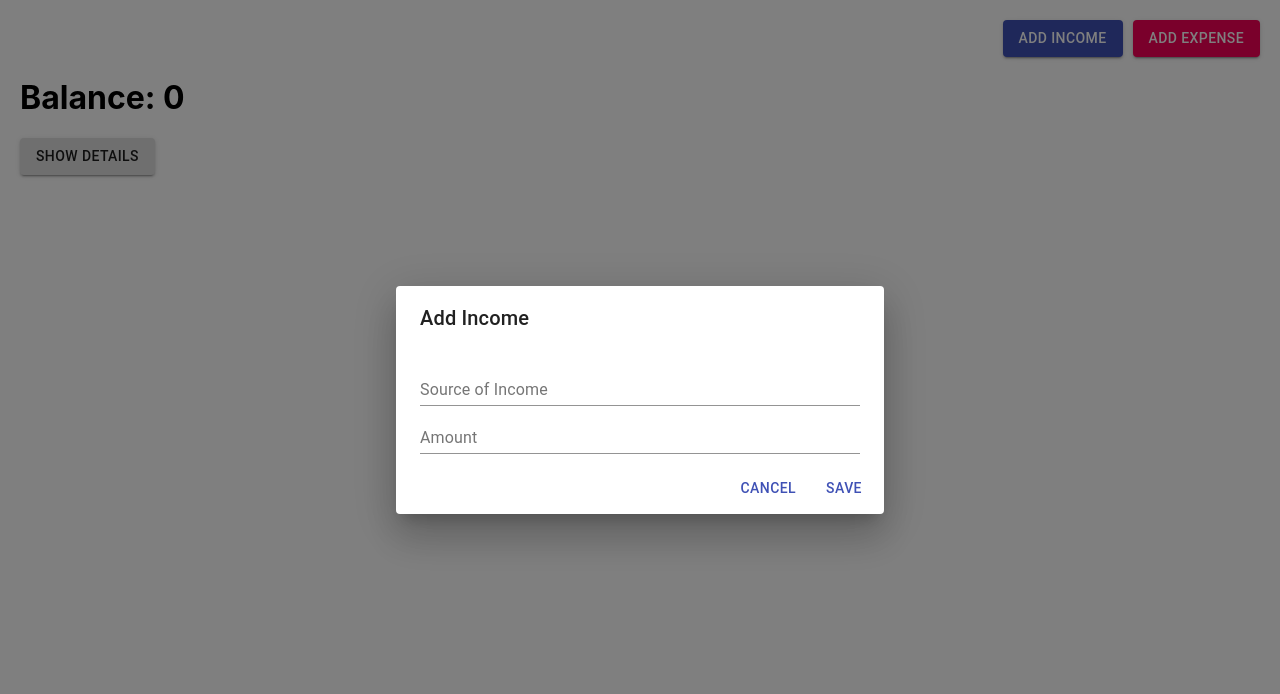
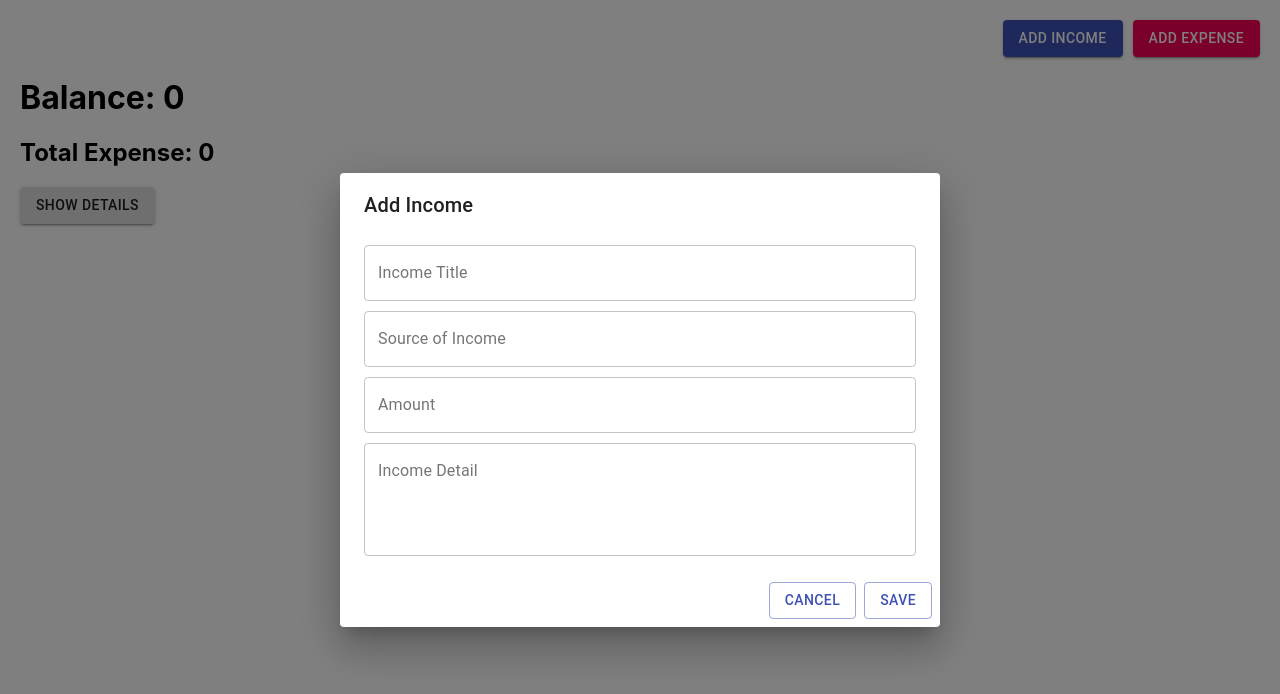
Before and after one commit to arslan-sami/react-learning, a React (Create React App) app in the folder ecomerceapp/: page / in a window 1280 px wide. Both pictures are taken after a click on the button "ADD INCOME". Shown: the top 694 px of the page. Built offline with nearby package versions, Linux system fonts and the light colour scheme.

Commit message:
changes into design

```diff
--- a/ecomerceapp/src/App.js
+++ b/ecomerceapp/src/App.js
@@ -1,5 +1,5 @@
 import React, { useState } from 'react';
-import { Button, Dialog, DialogActions, DialogContent, DialogTitle, TextField } from '@material-ui/core';
+import { Button, Dialog, DialogActions, DialogContent, DialogTitle, TextField, Select, MenuItem, FormControl, InputLabel, Grid } from '@material-ui/core';
 
 function App() {
   const [totalIncome, setTotalIncome] = useState(0);
@@ -9,12 +9,16 @@ function App() {
   const [openExpenseDialog, setOpenExpenseDialog] = useState(false);
   const [incomeSource, setIncomeSource] = useState('');
   const [incomeAmount, setIncomeAmount] = useState('');
+  const [incomeTitle, setIncomeTitle] = useState('');
+  const [incomeDetail, setIncomeDetail] = useState('');
   const [expenseTitle, setExpenseTitle] = useState('');
   const [expenseAmount, setExpenseAmount] = useState('');
-  const [expensePerson, setExpensePerson] = useState('');
+  const [expenseType, setExpenseType] = useState('');
+  const [additionalExpenseType, setAdditionalExpenseType] = useState('');
   const [showDetails, setShowDetails] = useState(false);
   const [incomeDetails, setIncomeDetails] = useState([]);
   const [expenseDetails, setExpenseDetails] = useState([]);
+  const [expenseTypeOptions, setExpenseTypeOptions] = useState(['Utility Bills', 'Shopping', 'Foods']);
 
   const handleAddIncome = () => {
     setOpenIncomeDialog(true);
@@ -32,6 +36,14 @@ function App() {
     setIncomeAmount(event.target.value);
   };
 
+  const handleIncomeTitleChange = (event) => {
+    setIncomeTitle(event.target.value);
+  };
+
+  const handleIncomeDetailChange = (event) => {
+    setIncomeDetail(event.target.value);
+  };
+
   const handleExpenseTitleChange = (event) => {
     setExpenseTitle(event.target.value);
   };
@@ -40,8 +52,12 @@ function App() {
     setExpenseAmount(event.target.value);
   };
 
-  const handleExpensePersonChange = (event) => {
-    setExpensePerson(event.target.value);
+  const handleExpenseTypeChange = (event) => {
+    setExpenseType(event.target.value);
+  };
+
+  const handleAdditionalExpenseTypeChange = (event) => {
+    setAdditionalExpenseType(event.target.value);
   };
 
   const handleSaveIncome = () => {
@@ -49,10 +65,12 @@ function App() {
     const currentTime = new Date().toLocaleString();
     setTotalIncome(totalIncome + amount);
     setBalance(balance + amount);
-    setIncomeDetails([...incomeDetails, { source: incomeSource, amount: incomeAmount, time: currentTime }]);
+    setIncomeDetails([...incomeDetails, { source: incomeSource, title: incomeTitle, amount: incomeAmount, detail: incomeDetail, time: currentTime }]);
     setOpenIncomeDialog(false);
     setIncomeSource('');
     setIncomeAmount('');
+    setIncomeTitle('');
+    setIncomeDetail('');
   };
 
   const handleSaveExpense = () => {
@@ -60,11 +78,11 @@ function App() {
     const currentTime = new Date().toLocaleString();
     setTotalExpense(totalExpense + amount);
     setBalance(balance - amount);
-    setExpenseDetails([...expenseDetails, { title: expenseTitle, amount: expenseAmount, person: expensePerson, time: currentTime }]);
+    setExpenseDetails([...expenseDetails, { title: expenseTitle, amount: expenseAmount, type: expenseType, time: currentTime }]);
     setOpenExpenseDialog(false);
     setExpenseTitle('');
     setExpenseAmount('');
-    setExpensePerson('');
+    setExpenseType('');
   };
 
   const handleShowDetails = () => {
@@ -75,6 +93,14 @@ function App() {
     setShowDetails(false);
   };
 
+  const handleAddMoreType = () => {
+    if (additionalExpenseType.trim() !== '') {
+      setExpenseTypeOptions([...expenseTypeOptions, additionalExpenseType]);
+      setAdditionalExpenseType('');
+    }
+  };
+
+
   return (
     <div style={{ margin: '20px' }}>
       <div style={{ display: 'flex', justifyContent: 'flex-end', marginBottom: '20px' }}>
@@ -82,79 +108,120 @@ function App() {
         <Button variant="contained" color="secondary" onClick={handleAddExpense} style={{ marginLeft: '10px' }}>Add Expense</Button>
       </div>
       <h1>Balance: {balance}</h1>
+      <h2>Total Expense: {totalExpense}</h2>
       <Button variant="contained" color="default" onClick={handleShowDetails}>Show Details</Button>
-
-      {/* Income Dialog */}
       <Dialog open={openIncomeDialog} onClose={() => setOpenIncomeDialog(false)}>
         <DialogTitle>Add Income</DialogTitle>
         <DialogContent>
           <TextField
+            label="Income Title"
+            variant="outlined"
+            style={{ marginBottom: '10px' }}
+            fullWidth
+            value={incomeTitle}
+            onChange={handleIncomeTitleChange}
+          />
+          <TextField
             label="Source of Income"
+            variant="outlined"
+            style={{ marginBottom: '10px' }}
             fullWidth
             value={incomeSource}
             onChange={handleIncomeSourceChange}
           />
           <TextField
             label="Amount"
+            variant="outlined"
+            style={{ marginBottom: '10px' }}
             type="number"
             fullWidth
             value={incomeAmount}
             onChange={handleIncomeAmountChange}
           />
+          <TextField
+            label="Income Detail"
+            variant="outlined"
+            style={{ marginBottom: '10px' }}
+            multiline
+            rows={4}
+            fullWidth
+            value={incomeDetail}
+            onChange={handleIncomeDetailChange}
+          />
         </DialogContent>
         <DialogActions>
-          <Button onClick={() => setOpenIncomeDialog(false)} color="primary">
+          <Button variant="outlined" onClick={() => setOpenIncomeDialog(false)} color="primary">
             Cancel
           </Button>
-          <Button onClick={handleSaveIncome} color="primary">
+          <Button variant="outlined" onClick={handleSaveIncome} color="primary">
             Save
           </Button>
         </DialogActions>
       </Dialog>
-
-      {/* Expense Dialog */}
       <Dialog open={openExpenseDialog} onClose={() => setOpenExpenseDialog(false)}>
         <DialogTitle>Add Expense</DialogTitle>
         <DialogContent>
           <TextField
             label="Expense Title"
+            variant="outlined"
+            style={{ marginBottom: '10px' }}
             fullWidth
             value={expenseTitle}
             onChange={handleExpenseTitleChange}
           />
           <TextField
             label="Amount"
+            variant="outlined"
+            style={{ marginBottom: '10px' }}
             type="number"
             fullWidth
             value={expenseAmount}
             onChange={handleExpenseAmountChange}
           />
+          <FormControl>
+            <InputLabel id="expense-type-label">Expense Type</InputLabel>
+            <Select
+              labelId="expense-type-label"
+              variant="outlined"
+              value={expenseType}
+              onChange={handleExpenseTypeChange}
+              style={{ minWidth: 200 }}
+            >
+              {expenseTypeOptions.map((option, index) => (
+                <MenuItem key={index} value={option}>{option}</MenuItem>
+              ))}
+            </Select>
+          </FormControl>
           <TextField
-            label="Person"
-            fullWidth
-            value={expensePerson}
-            onChange={handleExpensePersonChange}
+            label="Add More Type"
+            variant="outlined"
+            style={{ marginLeft: '10px', marginRight: '10px' }}
+            value={additionalExpenseType}
+            onChange={handleAdditionalExpenseTypeChange}
           />
+          <Button variant="outlined" color="primary" onClick={handleAddMoreType} style={{ marginTop: '10px', alignSelf: 'center' }}>Add</Button>
+          <Grid container  alignItems="center">
+          </Grid>
         </DialogContent>
         <DialogActions>
-          <Button onClick={() => setOpenExpenseDialog(false)} color="primary">
+          <Button variant="outlined" onClick={() => setOpenExpenseDialog(false)} color="primary">
             Cancel
           </Button>
-          <Button onClick={handleSaveExpense} color="primary">
+          <Button variant="outlined" onClick={handleSaveExpense} color="primary">
             Save
           </Button>
         </DialogActions>
       </Dialog>
-
-      {/* Details Dialog */}
       <Dialog open={showDetails} onClose={handleCloseDetails}>
         <DialogTitle>Details</DialogTitle>
         <DialogContent>
           <h3>Income Details</h3>
           {incomeDetails.map((income, index) => (
             <div key={index}>
+              <p>Title: {income.title}</p>
               <p>Source: {income.source}</p>
               <p>Amount: {income.amount}</p>
+              <p>Detail: {income.detail}</p>
               <p>Time: {income.time}</p>
               <hr />
             </div>
@@ -164,7 +231,7 @@ function App() {
             <div key={index}>
               <p>Title: {expense.title}</p>
               <p>Amount: {expense.amount}</p>
-              <p>Person: {expense.person}</p>
+              <p>Expense Type: {expense.type}</p>
               <p>Time: {expense.time}</p>
               <hr />
             </div>
```
